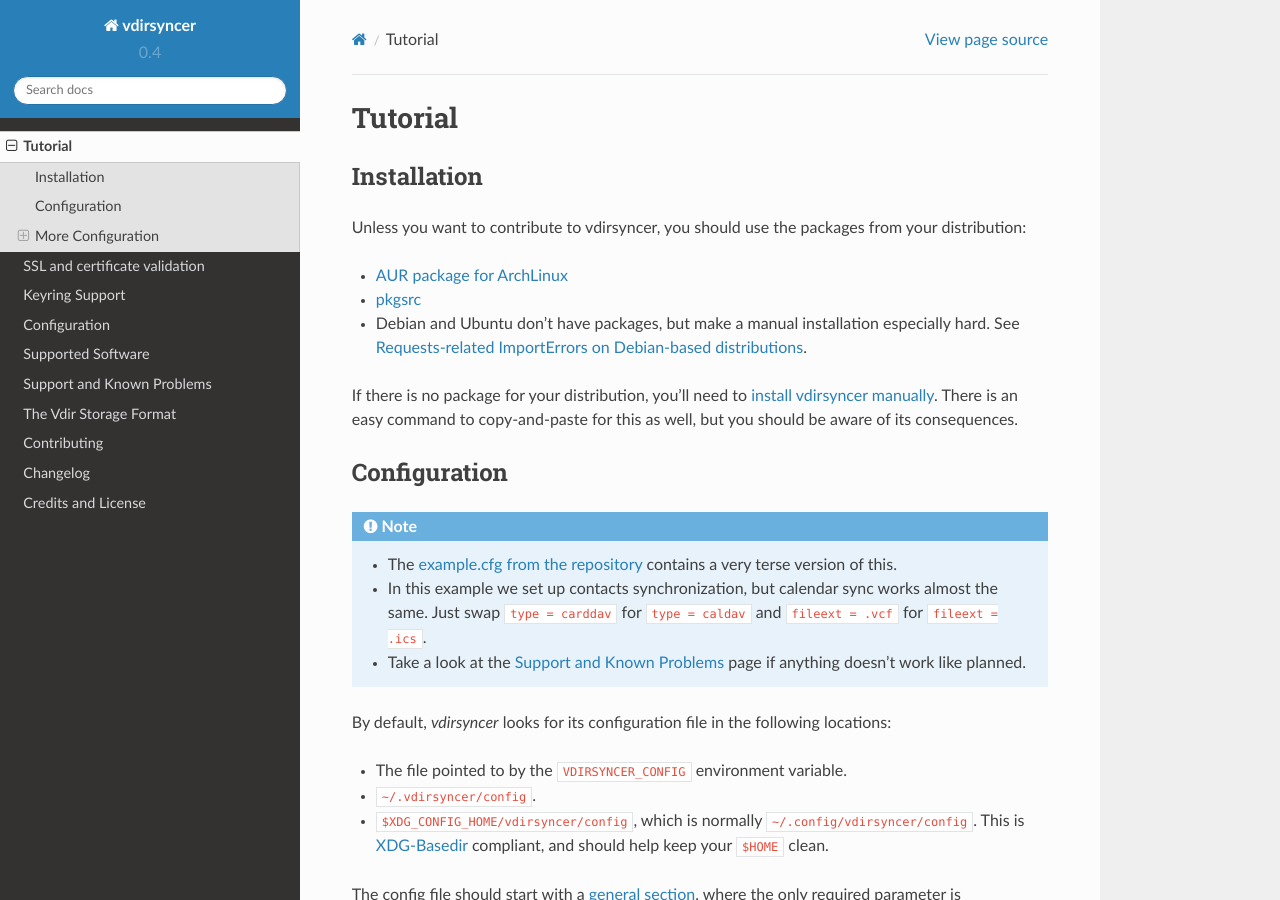
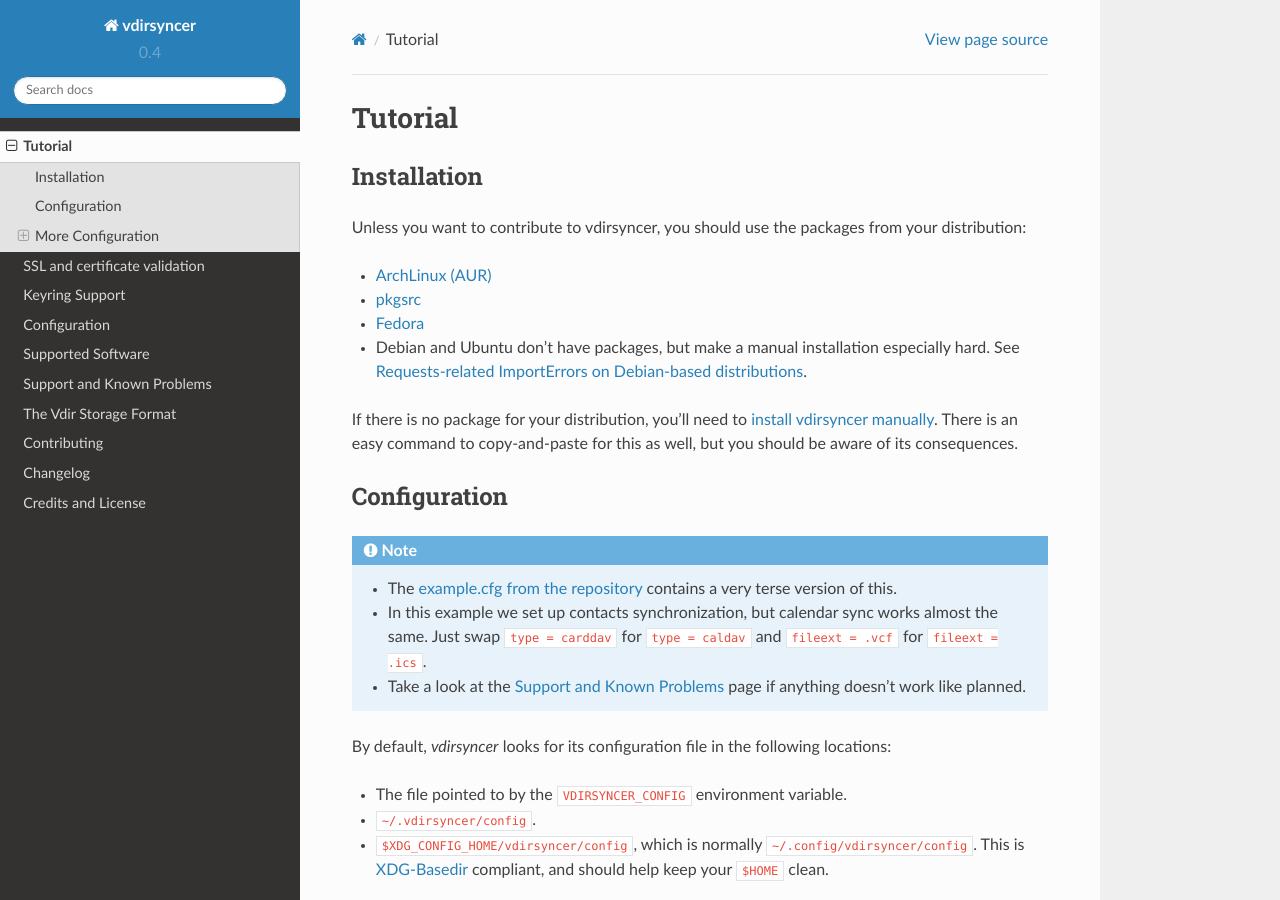
Before and after one commit to pimutils/vdirsyncer, a Sphinx documentation site: the page built from docs/tutorial.rst, in a window 1280 px wide and 900 px high. Built offline with Sphinx 7.4.7 and the Read the Docs theme 2.0.0, drawn with Linux system fonts in a browser that asks for light colours.

Commit message:
Add fedora package to docs

```diff
--- a/docs/tutorial.rst
+++ b/docs/tutorial.rst
@@ -8,8 +8,9 @@
 Unless you want to contribute to vdirsyncer, you should use the packages from
 your distribution:
 
-- `AUR package for ArchLinux <https://aur.archlinux.org/packages/vdirsyncer>`_
+- `ArchLinux (AUR) <https://aur.archlinux.org/packages/vdirsyncer>`_
 - `pkgsrc <http://pkgsrc.se/time/py-vdirsyncer>`_
+- `Fedora <https://apps.fedoraproject.org/packages/vdirsyncer>`_
 - Debian and Ubuntu don't have packages, but make a manual installation
   especially hard. See :ref:`debian-urllib3`.
 
```
